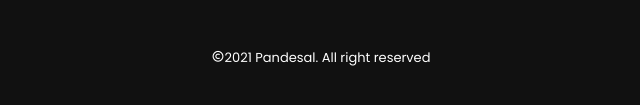
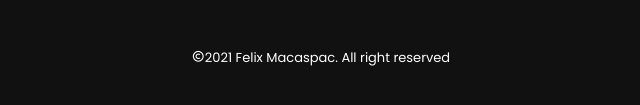
Before and after one commit to felixmacaspac/catify, a plain HTML site: page index.html in a window 1280 px wide. Shown: the part 3464-3569 px from the top of the page, 319-959 px from the left. Drawn offline with nearby package versions, Linux system fonts and the light colour scheme.

Commit message:
Update index.html

```diff
--- a/index.html
+++ b/index.html
@@ -258,7 +258,7 @@
           <a href="#" class="footer__link"><i class="fab fa-reddit"></i></a>
         </div>
 
-        <p class="footer__copy"><i class='bx bx-copyright' ></i>2021 Pandesal. All right reserved</p>
+        <p class="footer__copy"><i class='bx bx-copyright' ></i>2021 Felix Macaspac. All right reserved</p>
       </div>
   </footer>
     <!-- GSAP -->
```
